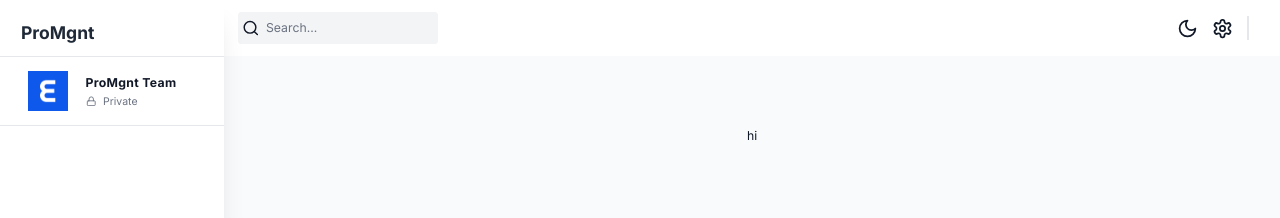
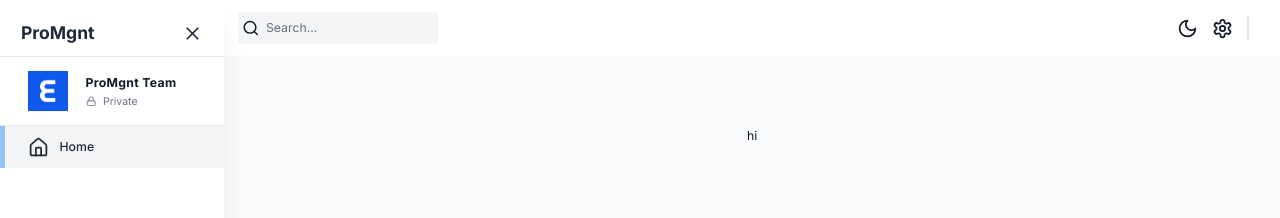
Before and after one commit to Kaushallrai/project_management--fullstack, a Next.js app in the folder client/: page / in a window 1280 px wide. Shown: the top 218 px of the page. Built offline with nearby package versions, Linux system fonts and the light colour scheme; no server answers.

Commit message:
sidebar active/set collapse

```diff
--- a/client/src/app/(components)/Sidebar/index.tsx
+++ b/client/src/app/(components)/Sidebar/index.tsx
@@ -1,13 +1,24 @@
 "use client";
 import React, { useState } from "react";
 import Image from "next/image";
-import { LockIcon } from "lucide-react";
+import { Home, Icon, LockIcon, LucideIcon, X } from "lucide-react";
+import { usePathname } from "next/navigation";
+import { useAppDispatch, useAppSelector } from "@/app/redux";
+import Link from "next/link";
+import { setIsSidebarCollapsed } from "@/state";
 
 const Sidebar = () => {
   const [showProjects, setShowProjects] = useState(true);
   const [showPriority, setShowPriority] = useState(true);
 
-  const sidebarClassnNames = `fixed flex flex-col h-[100%] justify-between shadow-xl transition-all duration-300 h-full z-40 dark:bg-black overflow-y-auto bg-white w-64 `;
+  const dispatch = useAppDispatch();
+  const isSidebarCollapsed = useAppSelector(
+    (state) => state.global.isSidebarCollapsed,
+  );
+
+  const sidebarClassnNames = `fixed flex flex-col h-[100%] justify-between shadow-xl transition-all duration-300 h-full z-40 dark:bg-black overflow-y-auto bg-white ${
+    isSidebarCollapsed ? "w-0 hidden" : "w-64"
+  } `;
 
   return (
     <div className={sidebarClassnNames}>
@@ -17,6 +28,16 @@
           <div className="text-xl font-bold text-gray-800 dark:text-white">
             ProMgnt
           </div>
+          {isSidebarCollapsed ? null : (
+            <button
+              className="py-3"
+              onClick={() =>
+                dispatch(setIsSidebarCollapsed(!isSidebarCollapsed))
+              }
+            >
+              <X className="w-6 h-6 text-gray-800 hover:text-gray-500 dark:text-white" />
+            </button>
+          )}
         </div>
         {/* Team */}
         <div className="flex items-center gap-5 border-y-[1.5px] border-gray-200 px-8 py-4 dark:border-gray-700">
@@ -32,9 +53,41 @@
           </div>
         </div>
         {/* Navbar Links */}
+        <nav className="z-10 w-full">
+          <SidebarLink icon={Home} label="Home" href="/" />
+        </nav>
       </div>
     </div>
   );
 };
 
+interface SideBarLinkProps {
+  href: string;
+  icon: LucideIcon;
+  label: string;
+}
+const SidebarLink = ({ href, icon: Icon, label }: SideBarLinkProps) => {
+  const pathname = usePathname();
+  const isActive =
+    pathname === href || (pathname === "/" && href === "/dashboard");
+
+  return (
+    <Link href={href} className="w-full">
+      <div
+        className={`relative flex cursor-pointer items-center gap-3 transition-colors hover:bg-gray-100 dark:bg-black dark:hover:bg-gray-700 ${
+          isActive ? "bg-gray-100 text-white dark:bg-gray-600" : ""
+        }justify-start px-8 py-3`}
+      >
+        {isActive && (
+          <div className="absolute left-0 top-0 h-[100%] w-[5px] bg-blue-200"></div>
+        )}
+        <Icon className="w-6 h-6 text-gray-800 dark:text-gray-100" />
+        <span className={`font-medium text-gray-800 dark:text-gray-100`}>
+          {label}
+        </span>
+      </div>
+    </Link>
+  );
+};
+
 export default Sidebar;
```
